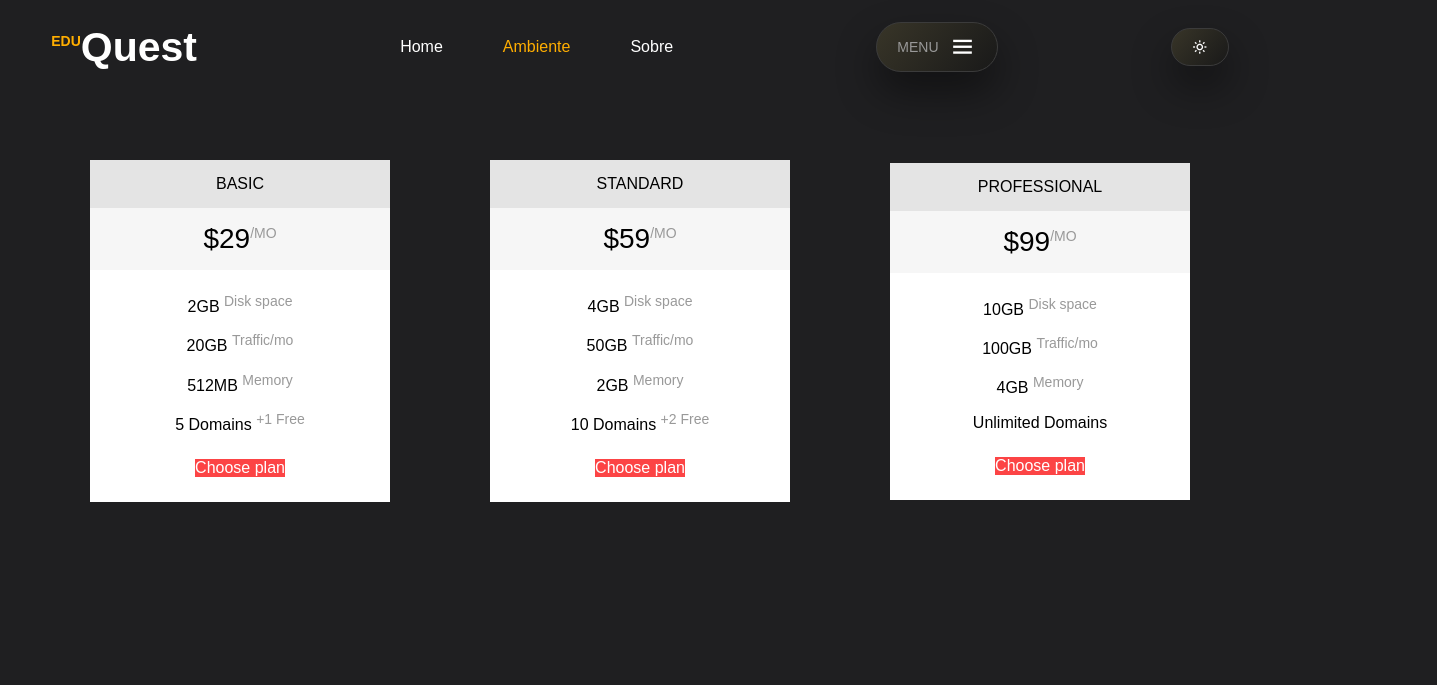
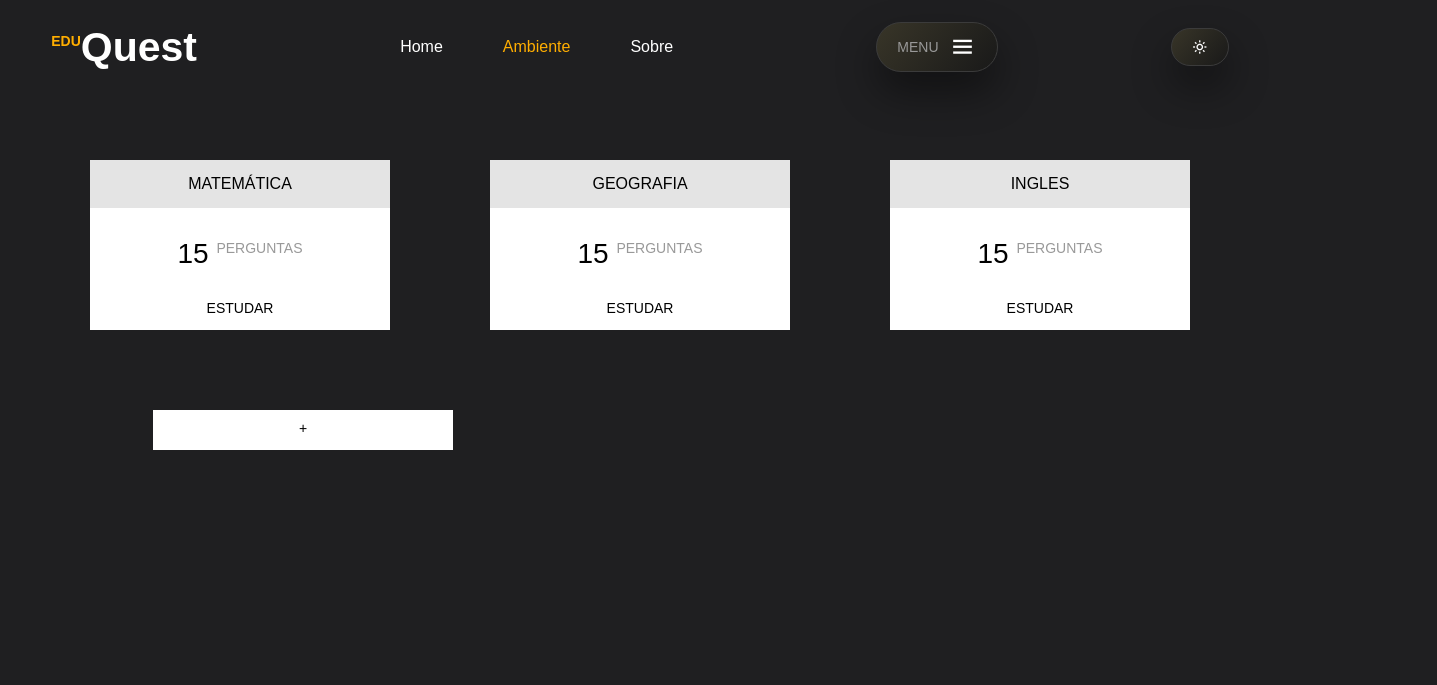
Before and after one commit to Pibonora/Projeto-Integrador-IV, a plain HTML site: page ambiente.html in a window 1280 px wide. Shown: the top 685 px of the page, 1437 px wide, since content can reach past the window. Drawn offline with nearby package versions, Linux system fonts and the light colour scheme.

Commit message:
outra aula

```diff
--- a/ambiente.html
+++ b/ambiente.html
@@ -29,65 +29,49 @@
             <div id="pricing-tables">
               <div class="pricing-table">
                 <div class="header">
-                  <div class="title">Basic</div>
-                  <div class="price">$29<span>/mo</span></div>
+                  <div class="title">Matemática</div>
                 </div>
                 <div class="features">
                   <ul>
-                    <li>2GB <span>Disk space</span></li>
-                    <li>20GB <span>Traffic/mo</span></li>
-                    <li>512MB <span>Memory</span></li>
-                    <li>5 Domains <span>+1 Free</span></li>
+                    <div class="price">15 <span>perguntas</span></div>
                   </ul>
                 </div>
-                <div class="signup">
-                  <a href="#">Choose plan</a>
+                <div class="link">
+                  <a href="#"><span>Estudar</span></a>
                 </div>
               </div>
 
               <div class="pricing-table featured">
                 <div class="header">
-                  <div class="title">Standard</div>
-                  <div class="price">$59<span>/mo</span></div>
+                  <div class="title">Geografia</div>
                 </div>
                 <div class="features">
                   <ul>
-                    <li>4GB <span>Disk space</span></li>
-                    <li>50GB <span>Traffic/mo</span></li>
-                    <li>2GB <span>Memory</span></li>
-                    <li>10 Domains <span>+2 Free</span></li>
+                    <div class="price">15 <span>perguntas</span></div>
                   </ul>
                 </div>
-                <div class="signup">
-                  <a href="#">Choose plan</a>
+                <div class="link">
+                  <a href="#"><span>Estudar</span></a>
                 </div>
               </div>
 
               <div class="pricing-table">
                 <div class="header">
-                  <div class="title">Professional</div>
-                  <div class="price">$99<span>/mo</span></div>
+                  <div class="title">Ingles</div>
                 </div>
                 <div class="features">
                   <ul>
-                    <li>10GB <span>Disk space</span></li>
-                    <li>100GB <span>Traffic/mo</span></li>
-                    <li>4GB <span>Memory</span></li>
-                    <li>Unlimited Domains</li>
+                    <div class="price">15 <span>perguntas</span></div>
                   </ul>
                 </div>
-                <div class="signup">
-                  <a href="#">Choose plan</a>
+                <div class="link">
+                  <a href="#"><span>Estudar</span></a>
                 </div>
               </div>
             </div>
           </div>
-    </section>
-    <section class="home">
-        <div ontouchstart="">
-            <div class="button">
-              <a href="#">Mobile First</a>
-            </div>
+          <div class="link" style="margin-left: 102px; margin-top: 5rem;">
+            <a href="#"><span>+</span></a>
           </div>
     </section>
         <div class="share">
--- a/assets/script.js
+++ b/assets/script.js
@@ -24,3 +24,5 @@ sr.reveal('.home-text p', {delay:750, origin: 'right'});
 sr.reveal('.main-btn', {delay:860, origin: 'left'});
 sr.reveal('.share', {delay:950, origin: 'bottom'});
 sr.reveal('.home-img', {delay:1000, origin: 'right'});
+
+// ambiente
--- a/assets/style.css
+++ b/assets/style.css
@@ -377,5 +377,4 @@ section{
   -moz-border-radius: 5px;
   border-radius: 5px;
 }
-
 /* Tabela */
--- a/assets/styletabela.css
+++ b/assets/styletabela.css
@@ -50,7 +50,7 @@
           text-align: center;
           text-transform: uppercase;
           padding: 15px 0;
-          background: #f6f6f6;
+          background: #fff;
           color: #000;
           font-size: 28px;
           font-weight: 300;
@@ -65,6 +65,7 @@
 
       .features {
         background: #fff;
+        margin-bottom: -10px;
       }
         ul {
           list-style: none;
@@ -79,15 +80,14 @@
               color: #999;
             }
 
-      .signup {
+      /* .link {
         background: #fff;
         padding: 2px 0 25px 0;
         width: 100%;
         display: flex;
         justify-content: center;
-
       }
-        .singup a {
+        .link a {
           width: auto;
           margin: 0 auto;
           padding: 8px 10px;
@@ -96,16 +96,59 @@
           color: #FC4445;
           border: 1px solid #FC4445;
           transition: all .2s ease;
+
         }
-        .singup a:hover {
+        .link a:hover {
             color: #fff;
             background: #FC4445;
           }
 
+       */
+       .link a{
+        display: block;
+        width: 300px;
+        height: 40px;
+        /* line-height: 40px; */
+        font-size: 18px;
+        /* font-family: sans-serif; */
+        text-decoration: none;
+        color: #000;
+        /* border: 2px solid #333; */
+        text-align: center;
+        position: relative;
+        transition: all .35s;
+        justify-content: center;
+        background-color: #fff;
+        text-transform: uppercase;
+      }
 
+      .link a span{
+        position: relative;
+        z-index: 2;
+        top:10px;
+        color: black;
+      }
 
+      .link a:after{
+        position: absolute;
+        content: "";
+        top: 0;
+        left: 0;
+        width: 0;
+        height: 100%;
+        background: #ffae00;
+        transition: all .35s;
+      }
 
+      .link a:hover{
+        color: #000;
+      }
 
+      .link a:hover:after{
+        width: 100%;
+      }
+
+/*
           .title {
             background: #FC4445;
             color: #fff;
@@ -120,3 +163,5 @@
               color: #FC4445;
               background: #fff;
             }
+
+         */
```
Also changed, not shown: index.html (+1 -1 lines).
